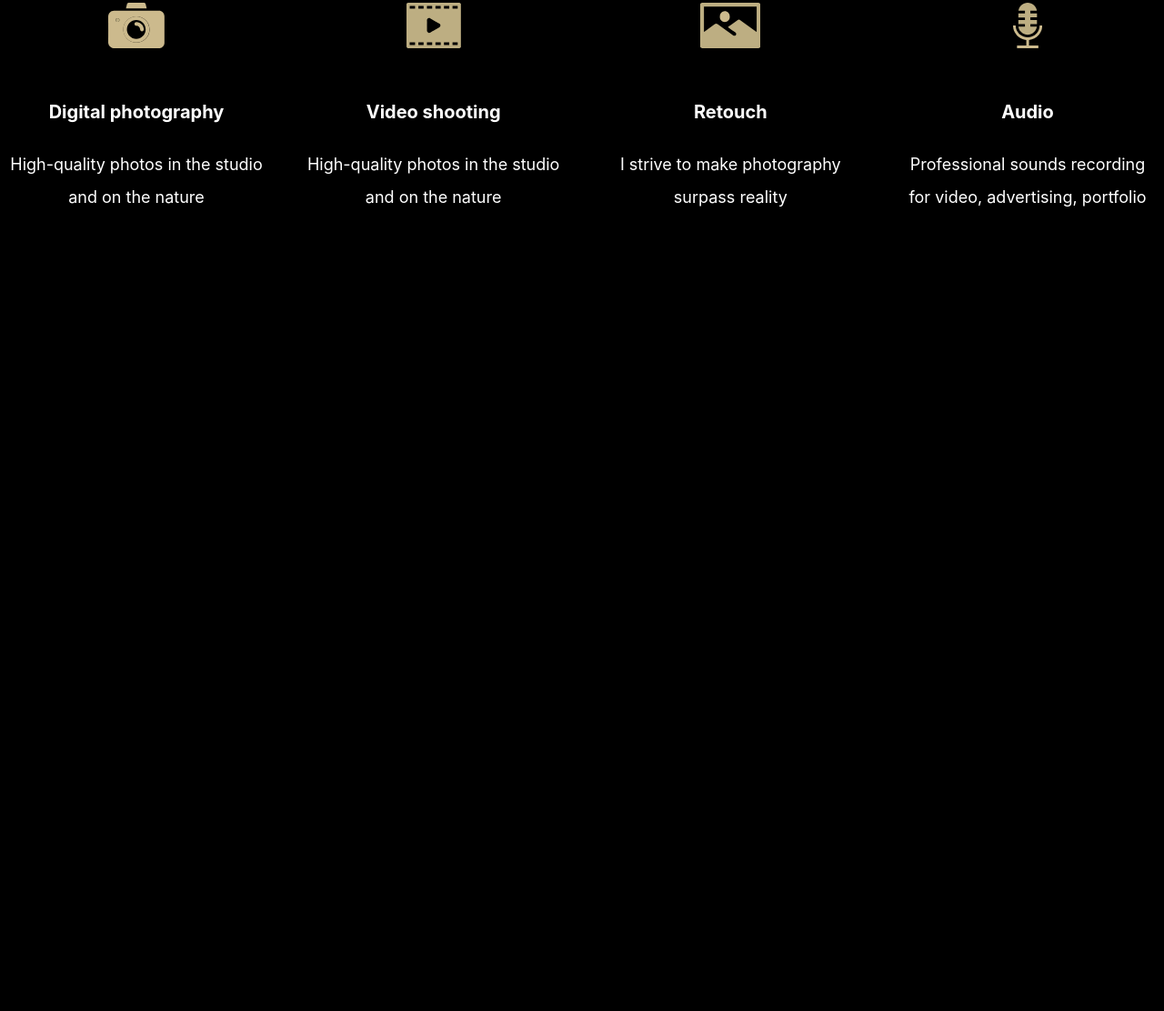
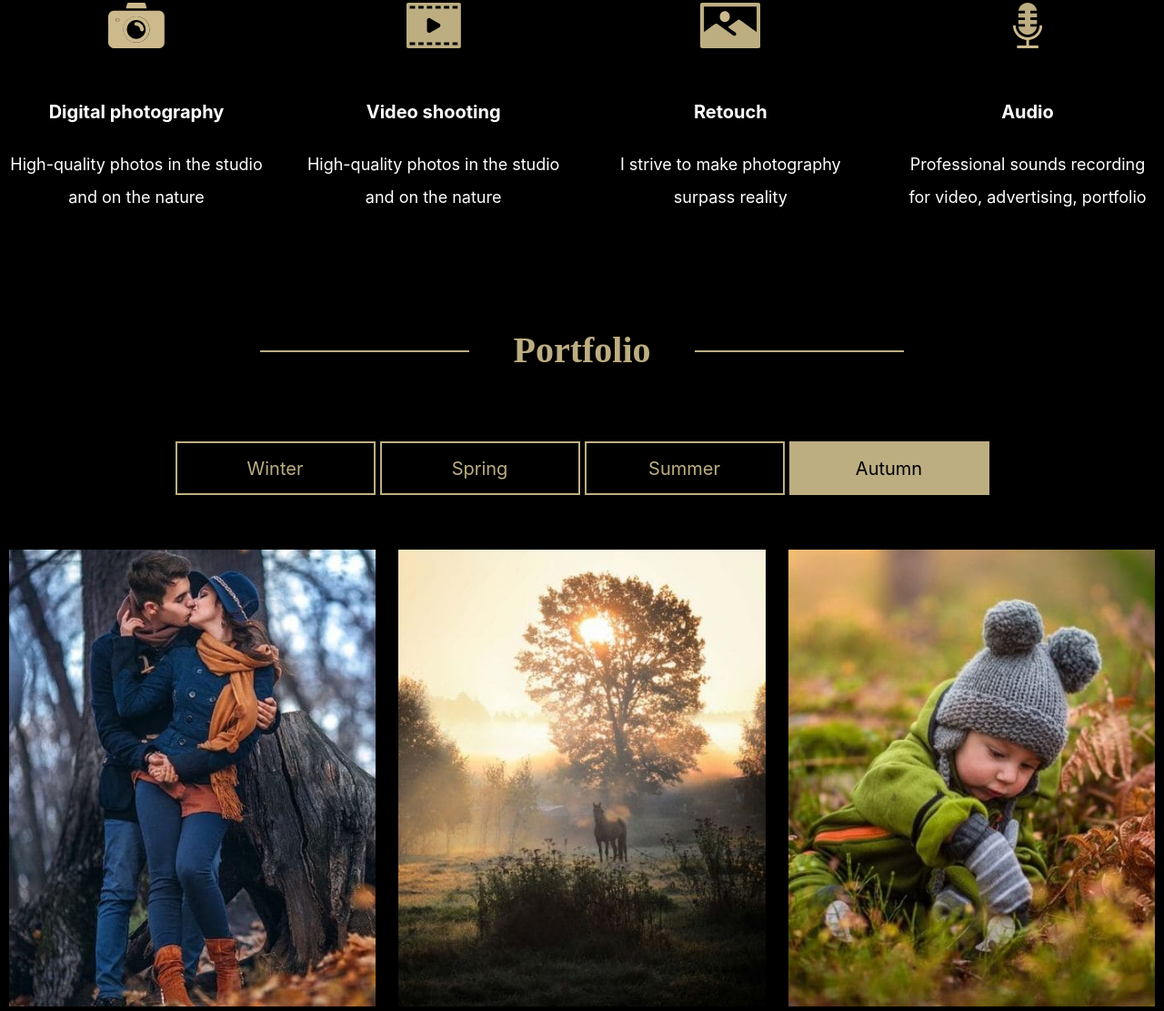
Before and after one commit to inalitvinka/portfolio, a website: page src/index.pug in a window 1280 px wide. Shown: the part 1237-2348 px from the top of the page at 91% size. Before the commit the page ends 1582 px from the top, so only its background shows below. Drawn offline with nearby package versions, Linux system fonts and the light colour scheme; files that its build step writes are made by us from their sources; a web font is replaced by a local one.

Commit message:
feat: add portfolio

```diff
--- /dev/null
+++ b/src/assets/styles/sections/_portfolio.scss
@@ -0,0 +1,77 @@
+@import "../util/var";
+@import "../util/mixins";
+
+
+//PORTFOLIO
+.portfolio {
+    margin-bottom: 10rem;
+    width: 100%;
+
+    & span {
+
+        &:before {
+            right: 20rem;
+        }
+        &:after {
+            left: 20rem;
+        }
+    }
+
+    &-title {
+        @include fontTitle;
+
+    }
+
+    &-buttons {
+        margin-bottom: 6rem;
+        display: flex;
+        flex-wrap: wrap;
+        justify-content: center;
+        gap: .5rem;
+
+    }
+
+    &-btn {
+        font-family: inherit;
+        font-style: normal;
+        font-weight: normal;
+        font-size: 2rem;
+        line-height: 4rem;
+        text-align: center;
+        color: $c-gold;
+        border: .2rem solid $c-gold;
+        padding: .8rem .79rem .7rem .79rem;
+        max-width: 22rem;
+        width: 100%;
+        background: transparent;
+        cursor: pointer;
+
+        &__active {
+            background: $c-gold;
+            color: inherit;
+        }
+        &:hover {
+            background-color: $hvrColor;
+            color: $c-white;
+        }
+        &:focus {
+            outline: none;
+            box-shadow: 0 0 0 .1rem $fcsColor;
+        }
+    }
+
+    &-gallery {
+        max-width: 140rem;
+        width: 100%;
+        display: grid;
+        grid-template-columns: 1fr 1fr 1fr;
+        grid-template-areas: "img img-one img-two"
+                             "img-three img-four img-five";
+        row-gap: 2.5rem;
+        column-gap: 2.5rem;
+    }
+    &-pic {
+        max-width: 45rem;
+        width: 100%;
+    }
+}
--- a/src/assets/styles/styles.scss
+++ b/src/assets/styles/styles.scss
@@ -5,5 +5,6 @@
 @import "sections/header";
 @import "sections/hero";
 @import "sections/skills";
+@import "sections/portfolio";
 //другие секции
 @import "sections/footer";
--- /dev/null
+++ b/src/components/portfolio.pug
@@ -0,0 +1,24 @@
+//PORTFOLIO
+mixin button(title, value)
+  button.portfolio-btn(class= value)= title
+
+section.portfolio.container
+  h2#portfolio.portfolio-title <span>Portfolio</span>
+  .portfolio-buttons
+    +button('Winter')
+    +button('Spring')
+    +button('Summer')
+    +button('Autumn', 'portfolio-btn__active')
+  .portfolio-gallery
+    .img
+      img.portfolio-pic(src='assets/images/portfolioImg.jpg' alt='portfolio-img')
+    .img-one
+      img.portfolio-pic(src='assets/images/portfolioImg-one.jpg' alt='portfolio-img')
+    .img-two
+      img.portfolio-pic(src='assets/images/portfolioImg-two.jpg' alt='portfolio-img')
+    .img-three
+      img.portfolio-pic(src='assets/images/portfolioImg-three.jpg' alt='portfolio-img')
+    .img-four
+      img.portfolio-pic(src='assets/images/portfolioImg-four.jpg' alt='portfolio-img')
+    .img-five
+      img.portfolio-pic(src='assets/images/portfolioImg-five.jpg' alt='portfolio-img')
--- a/src/index.pug
+++ b/src/index.pug
@@ -9,4 +9,5 @@ body
   include components/header
   include components/hero
   include components/skills
+  include components/portfolio
   script(src="scripts/index.js")
```
